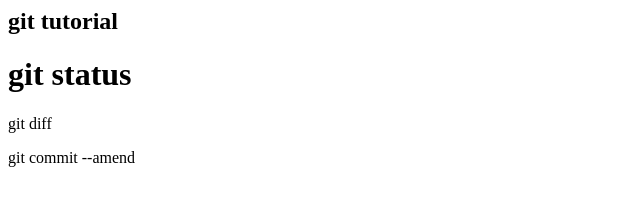
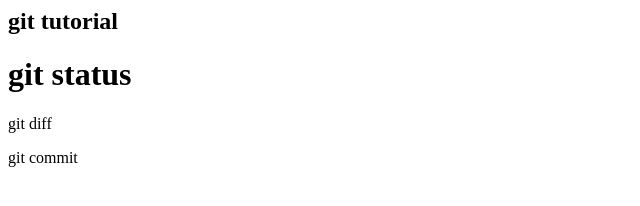
Before and after one commit to MoritaHiroki87/git_tutorial, a plain HTML site: page index2.html in a window 1280 px wide. Shown: the full height of the page, 0-640 px from the left. Drawn offline with Linux system fonts and the light colour scheme.

Commit message:
git commit --amend

```diff
--- a/index2.html
+++ b/index2.html
@@ -1,7 +1,7 @@
 <h2>git tutorial</h2>
 <h1>git status</h1>
 <p>git diff</p>
-<p>git commit --amend</p>
+<p>git commit</p>
 <!--
 <!DOCTYPE html>
 <html lang="en">
```
